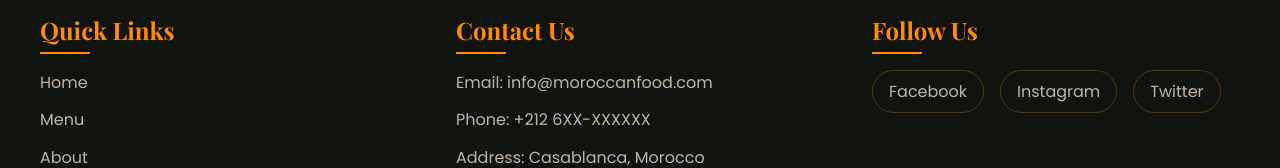
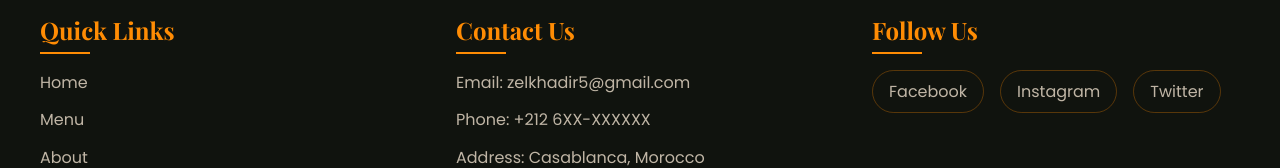
Before and after one commit to ZakariaElkhadir/Food-Ordering-System, a React (Vite) app: page / in a window 1280 px wide. Shown: the part 2450-2618 px from the top of the page. Built offline with nearby package versions, Linux system fonts and the light colour scheme; no server answers; a web font is replaced by a local one.

Commit message:
Update contact email in Footer component

```diff
--- a/src/Footer/Footer.tsx
+++ b/src/Footer/Footer.tsx
@@ -17,7 +17,7 @@ function Footer() {
                 <div className="footer-section">
                     <h3>Contact Us</h3>
                     <ul>
-                        <li>Email: info@moroccanfood.com</li>
+                        <li>Email: zelkhadir5@gmail.com</li>
                         <li>Phone: +212 6XX-XXXXXX</li>
                         <li>Address: Casablanca, Morocco</li>
                     </ul>
```
